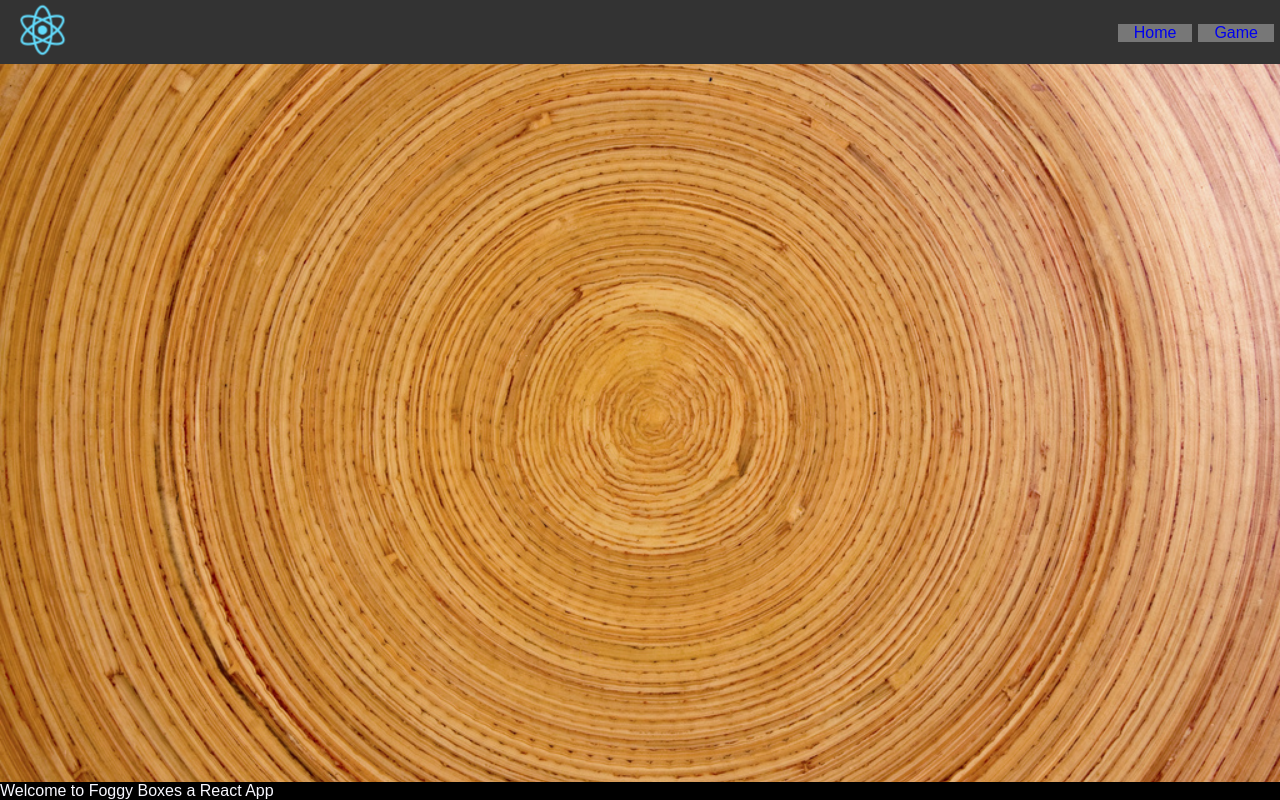
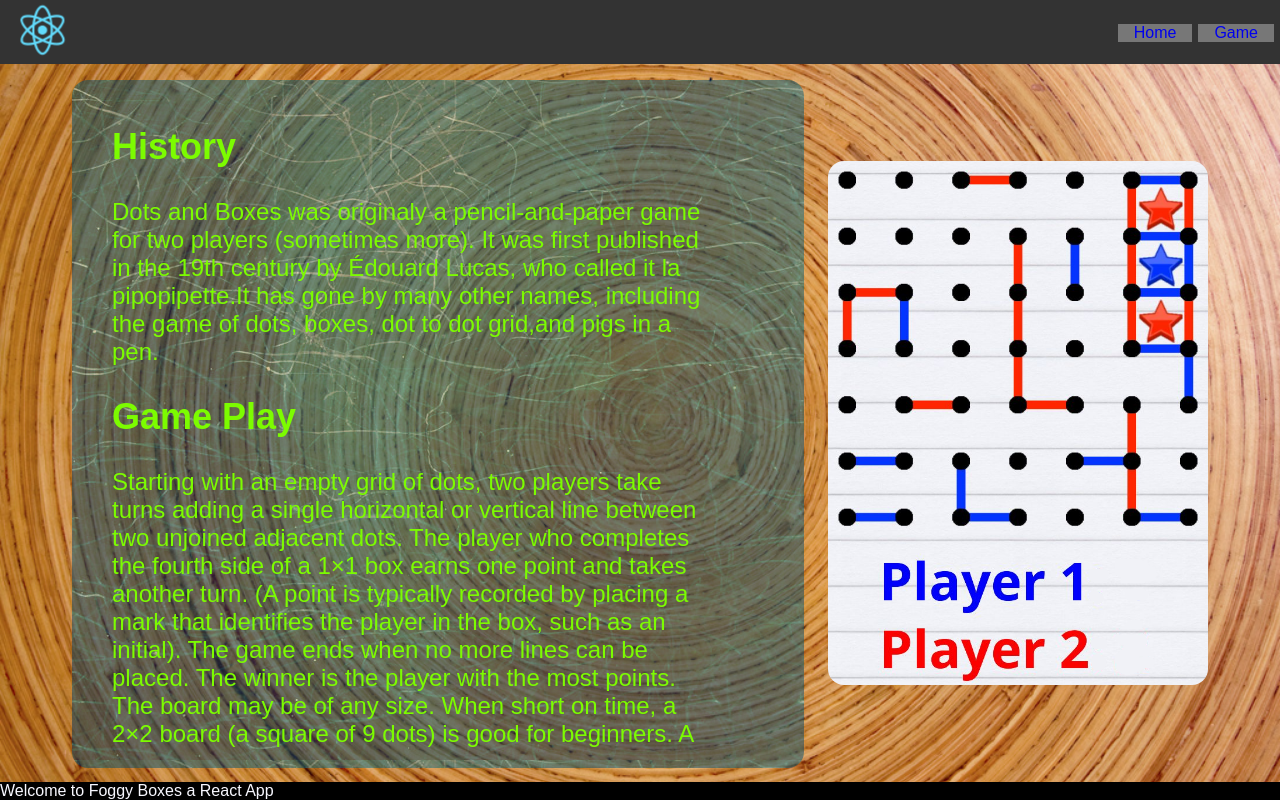
Before and after one commit to Tim3Ds/FoggyBoxs, a React (Create React App) app: page / in a window 1280 px wide. Built offline with nearby package versions, Linux system fonts and the light colour scheme.

Commit message:
fix some router stuff

```diff
--- a/src/App/App.js
+++ b/src/App/App.js
@@ -26,10 +26,10 @@ class App extends Component {
           <header className="App-header">
             <Link to='/'><img src={logo} className="App-logo" alt="logo" /></Link>
             <nav className="navigation">
-              <div className="nav-toggle" href="#">
+              <div className="nav-toggle">
                 <span className="trigger">&#9776;</span>
                 <ul>
-                  <li><Link to="/Home">Home</Link></li>
+                  <li><Link to="/">Home</Link></li>
                   <li><Link to="/Game/4/4" activeStyle={{ background: 'white' }}>Game</Link></li>
                   {/*<li><Link to="/Setup" activeStyle={{ background: 'white' }}>Setup</Link></li>*/}
                 </ul>
@@ -37,7 +37,7 @@ class App extends Component {
             </nav>
           </header>
           <section className="App-body" >
-            <Route path='/Home' component={Home} />
+            <Route exact path='/' component={Home} />
             <Route path='/Game/:x/:y' component={Game} />
           </section>
           <footer className="App-footer">
```
